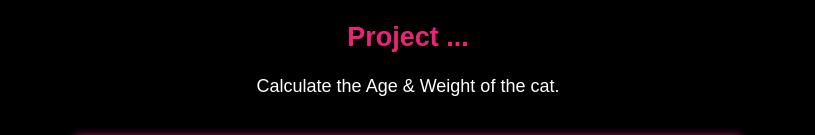
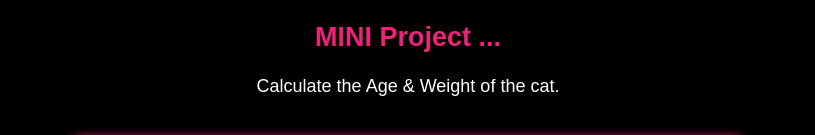
Before and after one commit to Priyadharshini-006/DIGITAL-PORTFOLIO-, a plain HTML site: page project.html in a window 1280 px wide. Shown: the top 135 px of the page, without its empty margins (232-1047 px from the left). Drawn offline with Linux system fonts and the light colour scheme.

Commit message:
Update project.html

```diff
--- a/project.html
+++ b/project.html
@@ -11,7 +11,7 @@
 <section id="project">
   <div class="portfolio-container">
     <div class="portfolio-item">
-       <h2><span>Project ... </span></h2>
+       <h2><span>MINI Project ... </span></h2>
       <p>Calculate the Age & Weight of the cat.</p>
       <div class="popup2" id="popup2">
         <div class="contact-container">
```
